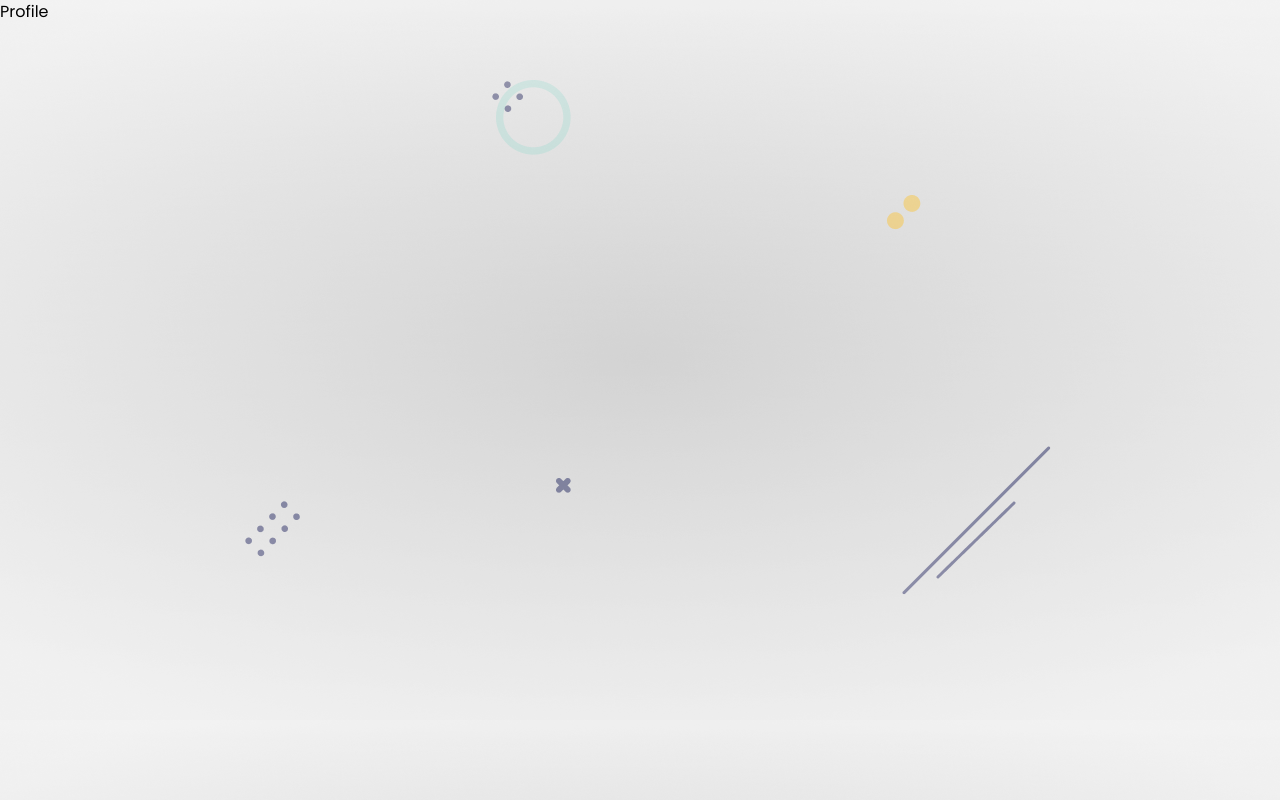
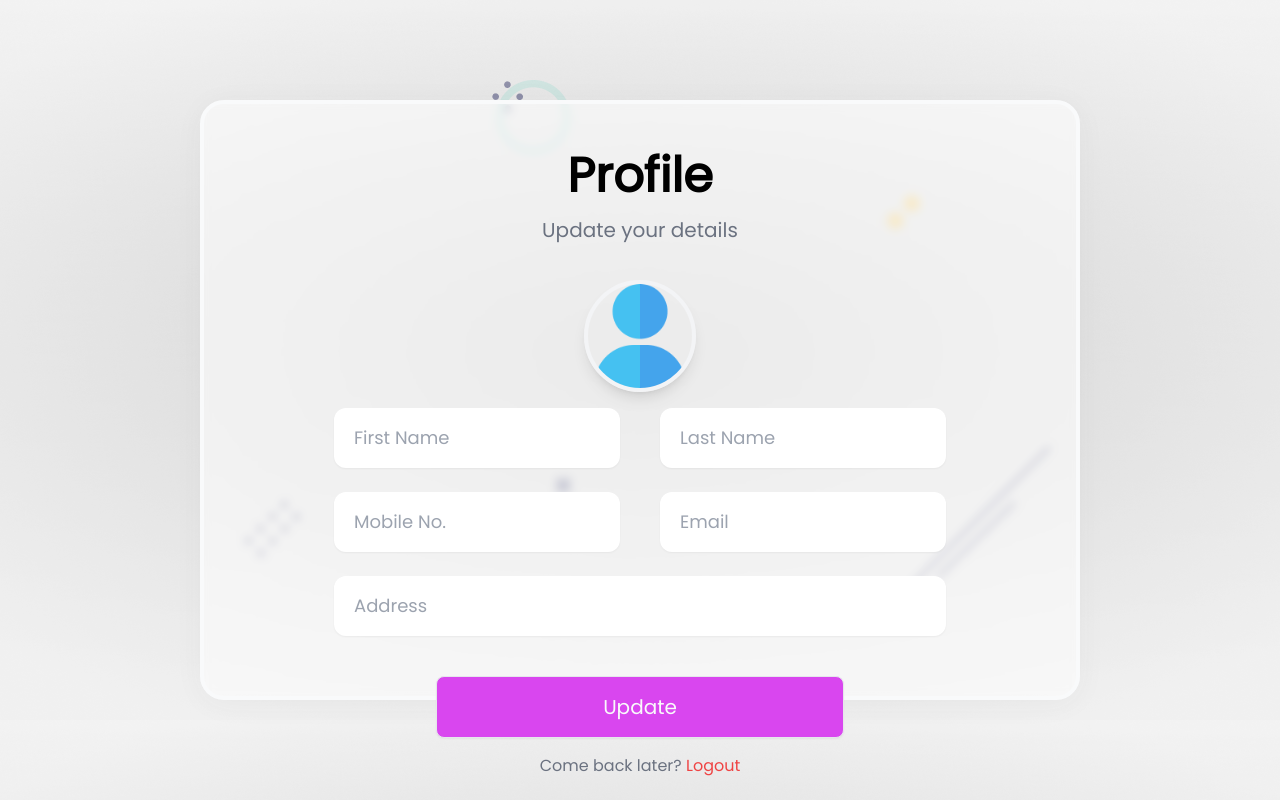
Before and after one commit to dabhisharad13/MERN-Auth, a React (Create React App) app in the folder frontend/: page /profile in a window 1280 px wide. Built offline with nearby package versions, Linux system fonts and the light colour scheme.

Commit message:
Added profile component

```diff
--- a/frontend/src/components/Profile.js
+++ b/frontend/src/components/Profile.js
@@ -1,9 +1,125 @@
-import React from 'react'
+import React, { useState } from "react";
+import { Link } from "react-router-dom";
+import Avatar from "../assets/avatar.png";
+import styles from "../styles/Style.module.css";
+import { Toaster } from "react-hot-toast";
+import { useFormik } from "formik";
+import { profileValidation } from "../helper/validate";
+import convertToBase64 from "../helper/convert.js";
 
 const Profile = () => {
+  const [img, setImg] = useState();
+
+  const formik = useFormik({
+    initialValues: {
+      firstName: "",
+      lastName: "",
+      email: "",
+      mobile: "",
+      address: "",
+    },
+    validate: profileValidation,
+    validateOnBlur: false,
+    validateOnChange: false,
+    onSubmit: async (values) => {
+      values = await Object.assign(values, { profile: img || "" });
+      console.log(values);
+    },
+  });
+
+  /** formik does not support file upload */
+
+  const onUpload = async (e) => {
+    const base64 = await convertToBase64(e.target.files[0]);
+    setImg(base64);
+  };
+
   return (
-    <div>Profile</div>
-  )
-}
+    <div className="container mx-auto">
+      <Toaster position="top-center" reverseOrder="false"></Toaster>
+      <div className="flex justify-center items-center h-screen">
+        <div
+          className={styles.glass}
+          style={{ width: "45%", paddingTop: "3em" }}
+        >
+          <div className="title flex flex-col items-center">
+            <h4 className="text-5xl font-bold"> Profile</h4>
+            <span className="py-4 text-xl w-2/3 text-center text-gray-500">
+              {" "}
+              Update your details
+            </span>
+          </div>
 
-export default Profile
+          <form className="py-1" onSubmit={formik.handleSubmit}>
+            <div className="profile flex justify-center py-4">
+              <label htmlFor="profile">
+                <img
+                  className={styles.profile_img}
+                  src={img || Avatar}
+                  alt="avatar"
+                />
+              </label>
+              <input
+                onChange={onUpload}
+                type="file"
+                id="profile"
+                name="profile"
+              />
+            </div>
+
+            <div className="textbox flex flex-col items-center gap-6">
+              <div className="name flex w-3/4 gap-10">
+                <input
+                  {...formik.getFieldProps("firstName")}
+                  className={styles.textbox}
+                  type="text"
+                  placeholder="First Name"
+                />
+                <input
+                  {...formik.getFieldProps("lastName")}
+                  className={styles.textbox}
+                  type="text"
+                  placeholder="Last Name"
+                />
+              </div>
+
+              <div className="name flex w-3/4 gap-10">
+                <input
+                  {...formik.getFieldProps("mobile")}
+                  className={styles.textbox}
+                  type="text"
+                  placeholder="Mobile No."
+                />
+                <input
+                  {...formik.getFieldProps("email")}
+                  className={styles.textbox}
+                  type="text"
+                  placeholder="Email"
+                />
+              </div>
+              <input
+                {...formik.getFieldProps("address")}
+                className={styles.textbox}
+                type="text"
+                placeholder="Address"
+              />
+              <button className={styles.btn} type="submit">
+                Update
+              </button>
+            </div>
+            <div className="text-center py-4">
+              <span className="text-gray-500">
+                Come back later?{" "}
+                <Link className="text-red-500" to="/recovery">
+                  Logout
+                </Link>
+              </span>
+            </div>
+          </form>
+        </div>
+      </div>
+    </div>
+  );
+};
+
+export default Profile;
--- a/frontend/src/helper/Validate.js
+++ b/frontend/src/helper/Validate.js
@@ -65,3 +65,9 @@ export async function registerValidation(values) {
 
   return errors;
 }
+
+/** validate profile page */
+export async function profileValidation(values) {
+  const errors = emailVerify({}, values);
+  return errors;
+}
```
